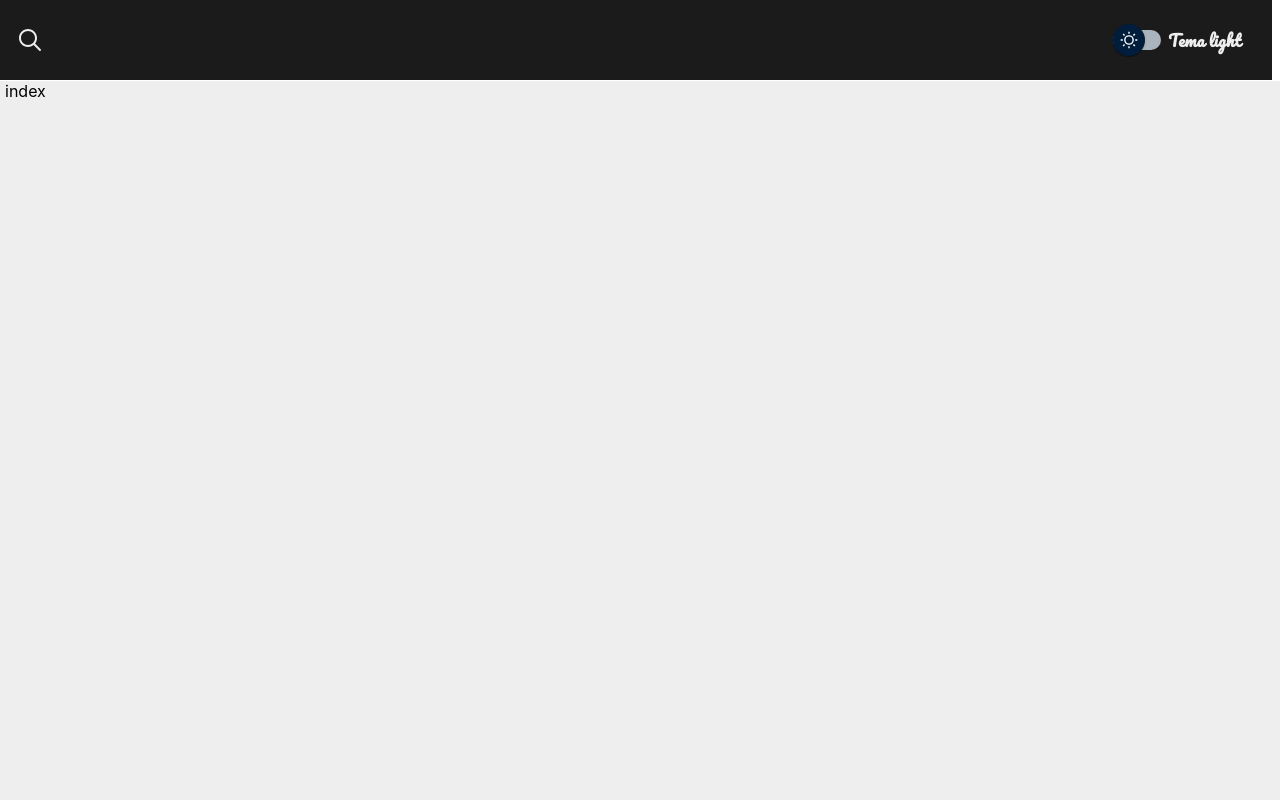
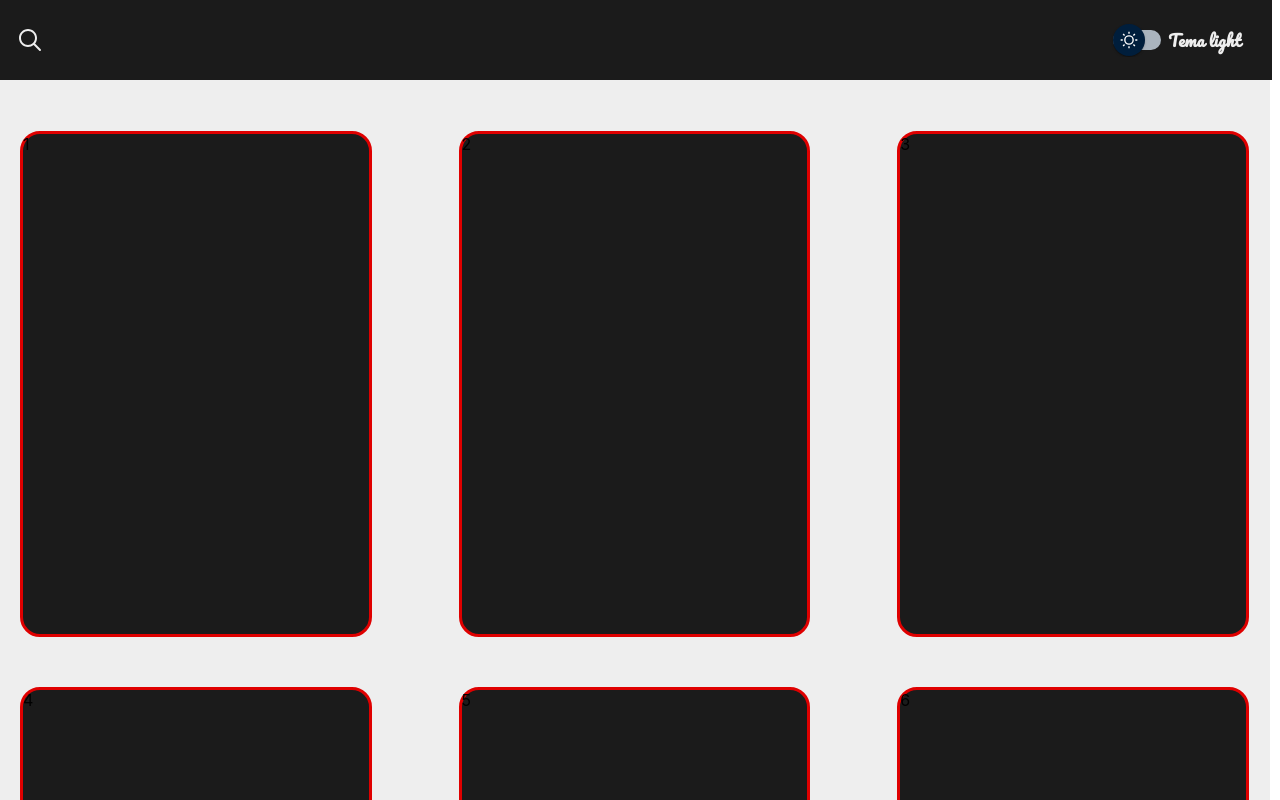
Before and after one commit to oliveiramiro2/pokedex-updated, a React (Create React App) app: page / in a window 1280 px wide. Shown: the top 800 px of the page. Built offline with nearby package versions, Linux system fonts and the light colour scheme.

Commit message:
begined build the cards to show poke info

```diff
--- a/src/Pages/public/Home/index.tsx
+++ b/src/Pages/public/Home/index.tsx
@@ -1,13 +1,19 @@
 import React from "react";
 
 import Header from "../components/Header";
-import { SContainHome } from "./styled";
-
+import { SContainAllCards, SContainCard, SContainHome } from "./styled";
 
 const HomePublic: React.FC = () => (
     <SContainHome>
         <Header />
-        index
+        <SContainAllCards>
+            <SContainCard>1</SContainCard>
+            <SContainCard>2</SContainCard>
+            <SContainCard>3</SContainCard>
+            <SContainCard>4</SContainCard>
+            <SContainCard>5</SContainCard>
+            <SContainCard>6</SContainCard>
+        </SContainAllCards>
     </SContainHome>
 );
 
--- a/src/Pages/public/Home/styled.tsx
+++ b/src/Pages/public/Home/styled.tsx
@@ -1,8 +1,28 @@
 import styled from 'styled-components'
 
 export const SContainHome = styled.div`
-    margin-top: 10.1vh;
-    padding: 0 5px;
-    min-height: 89.9vh;
+    padding: 10.1vh 20px 0 20px;
+    min-height: 100vh;
+    width: 96.1vw;
+    overflow-x: hidden;
     background: ${props => props.theme.colorPrimary};
 `
+
+export const SContainAllCards = styled.div`
+    display: flex;
+    justify-content: space-between;
+    align-self: center;
+    flex-flow: wrap row;
+    width: 96vw;
+    overflow-x: hidden;
+    margin-bottom: 50px;
+`
+
+export const SContainCard = styled.div`
+    height: 500px;
+    min-width: 27vw;
+    margin-top: 50px;
+    border-radius: 20px;
+    border: 3px solid ${props => props.theme.red};
+    background: ${props => props.theme.colorSecondary};
+`
--- a/src/Services/theme/index.tsx
+++ b/src/Services/theme/index.tsx
@@ -5,16 +5,19 @@ import { ThemeContext } from "../context";
 interface ITheme {
     colorPrimary: "#eee" | "#1b1b1b";
     colorSecondary: "#eee" | "#1b1b1b";
+    red: "#df0000";
 }
 
 const themeLight: ITheme = {
     colorPrimary: "#eee",
     colorSecondary: "#1b1b1b",
+    red: "#df0000",
 };
 
 const themeDark: ITheme = {
     colorPrimary: "#1b1b1b",
     colorSecondary: "#eee",
+    red: "#df0000",
 };
 
 const ThemePokedex: React.FC<any> = ({ children }) => {
```
